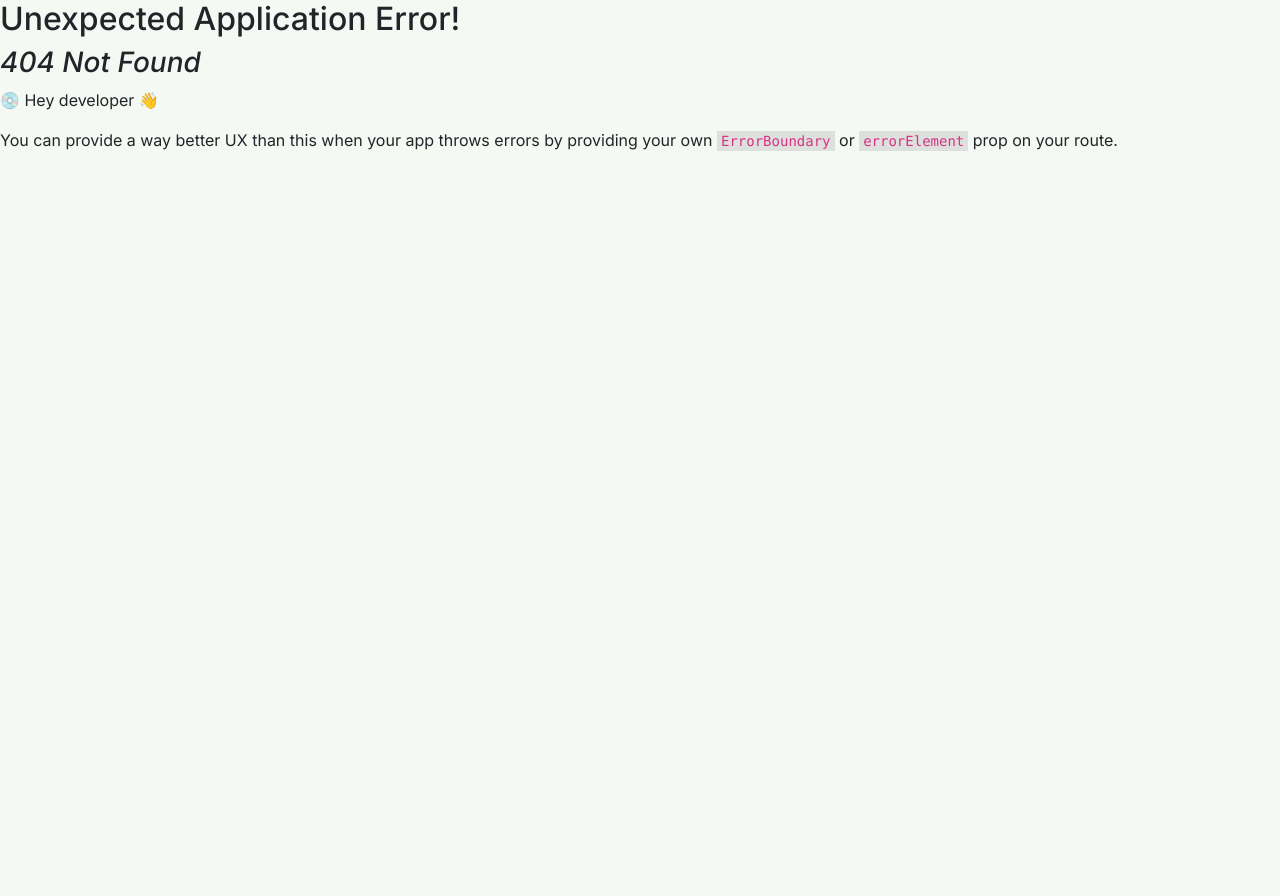
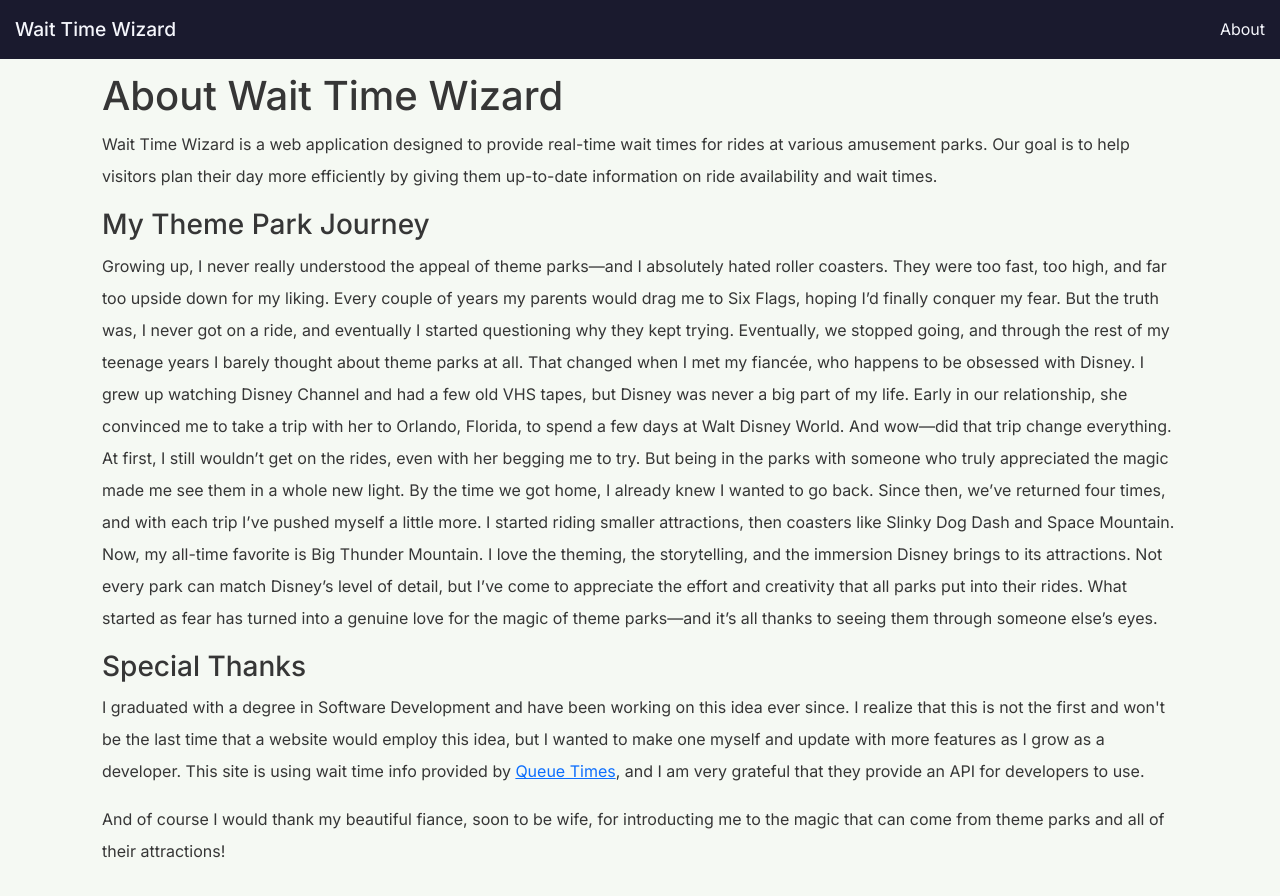
Before and after one commit to jmpollock56/wait-time-wizard-official, a React (Vite) app in the folder client/: page /about in a window 1280 px wide. Before the commit this address had no page. Shown: the top 896 px of the page. Before the commit the page ends 800 px from the top, so only its background shows below. Built offline with nearby package versions, Linux system fonts and the light colour scheme.

Commit message:
added an about page

```diff
--- a/client/src/components/Header.jsx
+++ b/client/src/components/Header.jsx
@@ -7,9 +7,7 @@ export default function Header() {
     <header>
       <nav>
         <Link to={'/'} className="site-branding">Wait Time Wizard</Link>
-        <div className="park-options">
-          Info
-        </div>
+        <Link to={'/about'} className="about-link">About</Link>
       </nav>
     </header>
   );
--- a/client/src/main.jsx
+++ b/client/src/main.jsx
@@ -4,6 +4,7 @@ import { createBrowserRouter, RouterProvider, Outlet } from 'react-router-dom'
 import App from './App.jsx'
 import ParkDetails from './pages/ParkDetails.jsx'
 import Header from './components/Header.jsx'
+import About from './pages/About.jsx'
 
 const Layout = () => {
   return (
@@ -26,6 +27,10 @@ const router = createBrowserRouter([
       {
         path: "/park/:id",
         element: <ParkDetails />
+      },
+      {
+        path: "/about",
+        element: <About />
       }
     ]
   }
--- /dev/null
+++ b/client/src/pages/About.jsx
@@ -0,0 +1,62 @@
+import "../style/About.css";
+
+export default function About() {
+  return (
+    <div className="container about-container">
+      <h1>About Wait Time Wizard</h1>
+      <p>
+        Wait Time Wizard is a web application designed to provide real-time wait
+        times for rides at various amusement parks. Our goal is to help visitors
+        plan their day more efficiently by giving them up-to-date information on
+        ride availability and wait times.
+      </p>
+
+      <h3>My Theme Park Journey</h3>
+
+      <p>
+        Growing up, I never really understood the appeal of theme parks—and I
+        absolutely hated roller coasters. They were too fast, too high, and far
+        too upside down for my liking. Every couple of years my parents would
+        drag me to Six Flags, hoping I’d finally conquer my fear. But the truth
+        was, I never got on a ride, and eventually I started questioning why
+        they kept trying. Eventually, we stopped going, and through the rest of
+        my teenage years I barely thought about theme parks at all. That changed
+        when I met my fiancée, who happens to be obsessed with Disney. I grew up
+        watching Disney Channel and had a few old VHS tapes, but Disney was
+        never a big part of my life. Early in our relationship, she convinced me
+        to take a trip with her to Orlando, Florida, to spend a few days at Walt
+        Disney World. And wow—did that trip change everything. At first, I still
+        wouldn’t get on the rides, even with her begging me to try. But being in
+        the parks with someone who truly appreciated the magic made me see them
+        in a whole new light. By the time we got home, I already knew I wanted
+        to go back. Since then, we’ve returned four times, and with each trip
+        I’ve pushed myself a little more. I started riding smaller attractions,
+        then coasters like Slinky Dog Dash and Space Mountain. Now, my all-time
+        favorite is Big Thunder Mountain. I love the theming, the storytelling,
+        and the immersion Disney brings to its attractions. Not every park can
+        match Disney’s level of detail, but I’ve come to appreciate the effort
+        and creativity that all parks put into their rides. What started as fear
+        has turned into a genuine love for the magic of theme parks—and it’s all
+        thanks to seeing them through someone else’s eyes.
+      </p>
+
+      <h3>Special Thanks</h3>
+
+      <p>
+        I graduated with a degree in Software Development and have been working
+        on this idea ever since. I realize that this is not the first and won't
+        be the last time that a website would employ this idea, but I wanted to
+        make one myself and update with more features as I grow as a developer.
+        This site is using wait time info provided by{" "}
+        <a href="https://queue-times.com/">Queue Times</a>, and I am very
+        grateful that they provide an API for developers to use.
+      </p>
+
+      <p>
+        And of course I would thank my beautiful fiance, soon to be wife, for
+        introducting me to the magic that can come from theme parks and all of
+        their attractions!
+      </p>
+    </div>
+  );
+}
--- a/client/src/pages/ParkDetails.jsx
+++ b/client/src/pages/ParkDetails.jsx
@@ -7,7 +7,7 @@ import '../style/ParkDetails.css';
 export default function ParkDetails() {
   const [rides, setRides] = useState([]);
   const [parkName, setParkName] = useState('');
-  const [sortConfig, setSortConfig] = useState({ key: null, direction: 'ascending' });
+  const [sortConfig, setSortConfig] = useState({ key: 'wait_time', direction: 'descending' });
   const { id } = useParams();
   const { pathname } = useLocation();
   const liveBackend = 'https://wait-time-wizard-backend.vercel.app/'
@@ -80,7 +80,7 @@ export default function ParkDetails() {
 
   return (
     <div className="park-details">
-      <h1>{parkName || <Skeleton baseColor='var(--panel-bg)' highlightColor='#1a1a2e' width='20%'/>}</h1>
+      <h1>{parkName || <Skeleton baseColor='black'/>}</h1>
       <div className="table-container">
         <table className="rides-table">
           <thead>
--- /dev/null
+++ b/client/src/style/About.css
@@ -0,0 +1,9 @@
+.about-container {
+  margin-top: 40px;
+  padding: 2rem;
+  color: #363636;
+}
+
+p {
+  line-height: 2;
+}
--- a/client/src/style/App.css
+++ b/client/src/style/App.css
@@ -61,6 +61,16 @@ nav {
   color: #f5f6fc;
 }
 
+.about-link:hover {
+  color: #d1d1d1;
+}
+
+.about-link {
+  font-size: 1rem;
+  text-decoration: none;
+  color: #f5f6fc;
+}
+
 .hero {
   position: relative;
   height: 50vh;
@@ -117,6 +127,7 @@ nav {
   .content-section {
     column-count: 2;
     padding: 15px;
+    place-items: center;
   }
 }
 
@@ -137,10 +148,6 @@ nav {
   .content-section {
     column-count: 1;
     padding: 10px;
-  }
-
-  .search-container {
-
   }
 
   nav {
@@ -196,30 +203,6 @@ nav {
   color: #999;
 }
 
-.search-button {
-  padding: 0.8rem 1.5rem;
-  font-size: 1rem;
-  color: white;
-  background-color: var(--panel-bg);
-  border: none;
-  border-radius: 25px;
-  cursor: pointer;
-  transition: all 0.3s ease;
-  display: flex;
-  align-items: center;
-  gap: 0.5rem;
-}
-
-.search-button:hover {
-  background-color: var(--primary);
-  box-shadow: 0 4px 12px rgba(74, 144, 226, 0.3);
-  transform: translateY(-1px);
-}
-
-.search-button:active {
-  transform: translateY(0);
-}
-
 .content-section > * {
   break-inside: avoid;
   margin-bottom: 16px;
```
